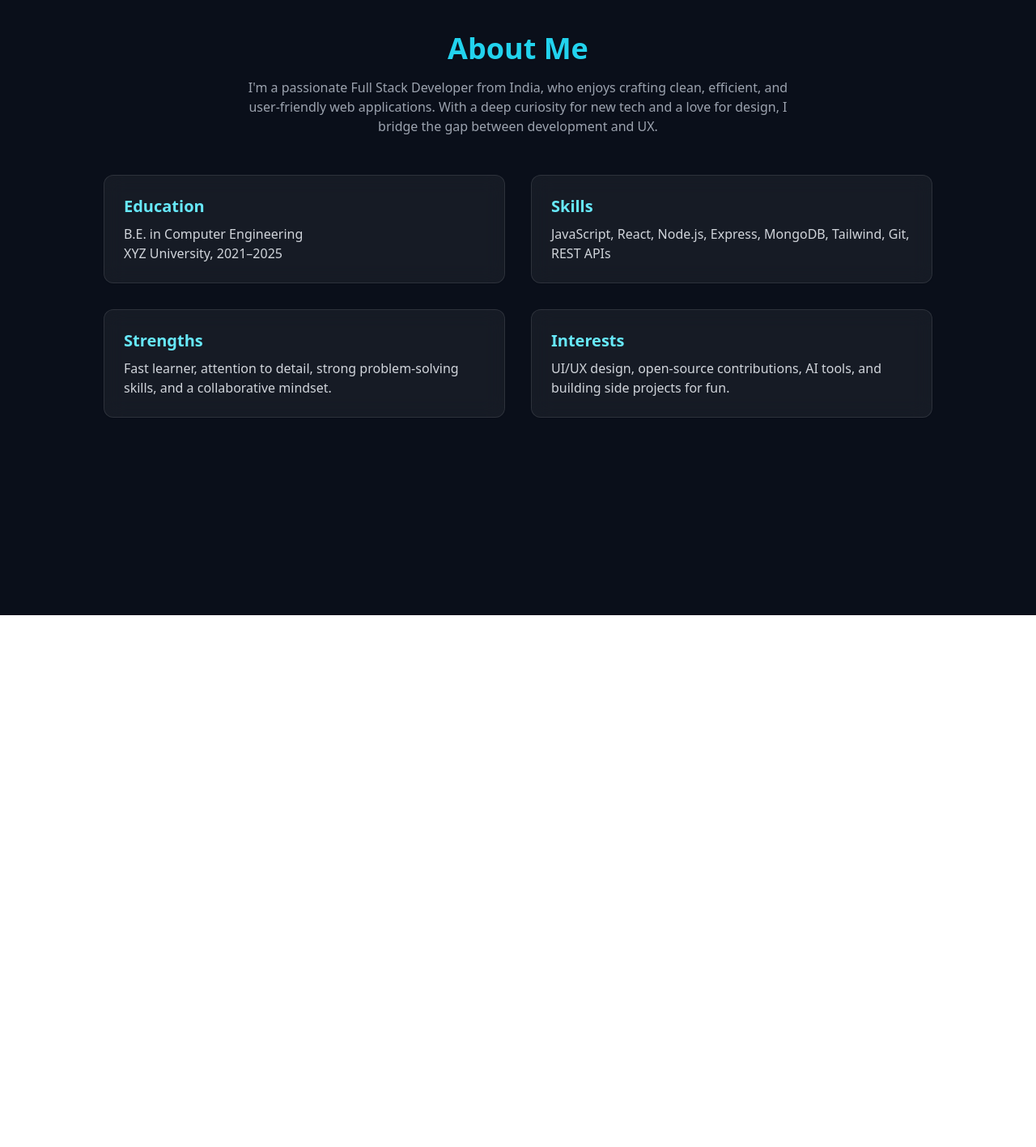
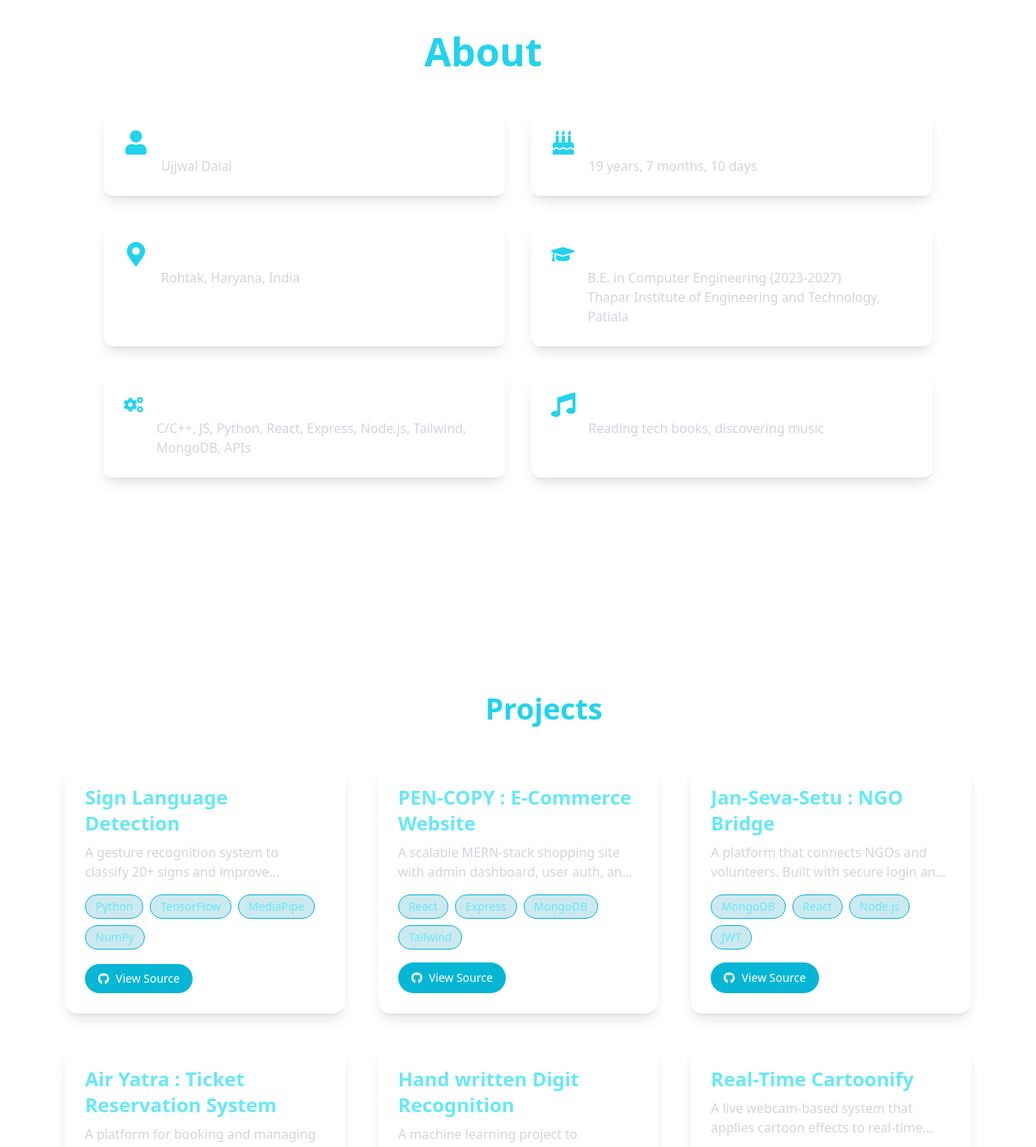
Before and after one commit to ujjwaldalal7/Web-Portfolio, a React (Vite) app: page / in a window 1280 px wide. Shown: the part 840-2257 px from the top of the page at 81% size. Before the commit the page ends 1600 px from the top, so only its background shows below. Built offline with nearby package versions, Linux system fonts and the light colour scheme.

Commit message:
About and Projects section

```diff
--- a/package.json
+++ b/package.json
@@ -15,6 +15,7 @@
     "lucide-react": "^0.523.0",
     "react": "^19.1.0",
     "react-dom": "^19.1.0",
+    "react-icons": "^5.5.0",
     "react-intersection-observer": "^9.16.0",
     "react-particles": "^2.12.2",
     "react-router-dom": "^7.6.2",
--- a/src/App.jsx
+++ b/src/App.jsx
@@ -3,6 +3,7 @@ import Navbar from "./components/Navbar";
 import ParticlesBackground from "./components/ParticlesBackground";
 import Home from "./pages/Home";
 import About from "./pages/About";
+import Projects from "./pages/Projects";
 
 function App() {
   return (
@@ -17,6 +18,10 @@ function App() {
       <Element name="about">
         <About />
       </Element>
+
+      <Element name="projects">
+        <Projects />
+      </Element>
     </div>
   );
 }
--- a/src/pages/About.jsx
+++ b/src/pages/About.jsx
@@ -1,80 +1,88 @@
-import { motion } from "framer-motion";
+import { FaUser, FaBirthdayCake, FaMapMarkerAlt, FaGraduationCap, FaCogs, FaMusic } from "react-icons/fa";
+import { useEffect, useState } from "react";
+
+const calculateAge = (dob) => {
+  const birthDate = new Date(dob);
+  const today = new Date();
+  let years = today.getFullYear() - birthDate.getFullYear();
+  let months = today.getMonth() - birthDate.getMonth();
+  let days = today.getDate() - birthDate.getDate();
+
+  if (days < 0) {
+    months--;
+    days += new Date(today.getFullYear(), today.getMonth(), 0).getDate();
+  }
+  if (months < 0) {
+    years--;
+    months += 12;
+  }
+
+  return `${years} years, ${months} months, ${days} days`;
+};
 
 export default function About() {
+  const [age, setAge] = useState("");
+
+  useEffect(() => {
+    setAge(calculateAge("2005-11-16"));
+  }, []);
+
+  const data = [
+    {
+      title: "Full Name",
+      value: "Ujjwal Dalal",
+      icon: <FaUser className="text-3xl text-cyan-400" />,
+    },
+    {
+      title: "Age",
+      value: age,
+      icon: <FaBirthdayCake className="text-3xl text-cyan-400" />,
+    },
+    {
+      title: "Location",
+      value: "Rohtak, Haryana, India",
+      icon: <FaMapMarkerAlt className="text-3xl text-cyan-400" />,
+    },
+    {
+      title: "Education",
+      value: "B.E. in Computer Engineering (2023-2027)\nThapar Institute of Engineering and Technology, Patiala",
+      icon: <FaGraduationCap className="text-3xl text-cyan-400" />,
+    },
+    {
+      title: "Skills",
+      value:
+        "C/C++, JS, Python, React, Express, Node.js, Tailwind, MongoDB, APIs",
+      icon: <FaCogs className="text-3xl text-cyan-400" />,
+    },
+    {
+      title: "Hobbies",
+      value: "Reading tech books, discovering music",
+      icon: <FaMusic className="text-3xl text-cyan-400" />,
+    },
+  ];
+
   return (
-    <section id="about" className="min-h-screen px-6 py-20 bg-[#0a0f1a] text-white">
-      <div className="max-w-5xl mx-auto text-center">
-        {/* Section Header */}
-        <motion.h2
-          initial={{ opacity: 0, y: 20 }}
-          animate={{ opacity: 1, y: 0 }}
-          transition={{ duration: 0.6 }}
-          className="text-4xl font-bold mb-4 text-cyan-400"
-        >
-          About Me
-        </motion.h2>
-        <motion.p
-          initial={{ opacity: 0 }}
-          animate={{ opacity: 1 }}
-          transition={{ delay: 0.3, duration: 0.8 }}
-          className="text-gray-400 max-w-2xl mx-auto mb-12"
-        >
-          I'm a passionate Full Stack Developer from India, who enjoys crafting
-          clean, efficient, and user-friendly web applications. With a deep
-          curiosity for new tech and a love for design, I bridge the gap between
-          development and UX.
-        </motion.p>
+    <section id="about" className="min-h-screen py-20 px-4  text-white">
+      <div className="max-w-5xl mx-auto">
+        <h2 className="text-4xl sm:text-5xl font-bold text-center mb-12">
+          <span className="text-cyan-400">About</span> Me
+        </h2>
 
-        {/* Info Cards */}
-        <div className="grid md:grid-cols-2 gap-8 text-left">
-          <motion.div
-            initial={{ opacity: 0, x: -20 }}
-            whileInView={{ opacity: 1, x: 0 }}
-            transition={{ duration: 0.6 }}
-            className="bg-white/5 backdrop-blur-md border border-white/10 p-6 rounded-xl shadow-sm"
-          >
-            <h3 className="text-xl font-semibold text-cyan-300 mb-2">Education</h3>
-            <p className="text-gray-300">
-              B.E. in Computer Engineering<br />
-              XYZ University, 2021–2025
-            </p>
-          </motion.div>
-
-          <motion.div
-            initial={{ opacity: 0, x: 20 }}
-            whileInView={{ opacity: 1, x: 0 }}
-            transition={{ duration: 0.6 }}
-            className="bg-white/5 backdrop-blur-md border border-white/10 p-6 rounded-xl shadow-sm"
-          >
-            <h3 className="text-xl font-semibold text-cyan-300 mb-2">Skills</h3>
-            <p className="text-gray-300">
-              JavaScript, React, Node.js, Express, MongoDB, Tailwind, Git, REST APIs
-            </p>
-          </motion.div>
-
-          <motion.div
-            initial={{ opacity: 0, x: -20 }}
-            whileInView={{ opacity: 1, x: 0 }}
-            transition={{ duration: 0.6 }}
-            className="bg-white/5 backdrop-blur-md border border-white/10 p-6 rounded-xl shadow-sm"
-          >
-            <h3 className="text-xl font-semibold text-cyan-300 mb-2">Strengths</h3>
-            <p className="text-gray-300">
-              Fast learner, attention to detail, strong problem-solving skills, and a collaborative mindset.
-            </p>
-          </motion.div>
-
-          <motion.div
-            initial={{ opacity: 0, x: 20 }}
-            whileInView={{ opacity: 1, x: 0 }}
-            transition={{ duration: 0.6 }}
-            className="bg-white/5 backdrop-blur-md border border-white/10 p-6 rounded-xl shadow-sm"
-          >
-            <h3 className="text-xl font-semibold text-cyan-300 mb-2">Interests</h3>
-            <p className="text-gray-300">
-              UI/UX design, open-source contributions, AI tools, and building side projects for fun.
-            </p>
-          </motion.div>
+        <div className="grid md:grid-cols-2 gap-8">
+          {data.map((item, index) => (
+            <div
+              key={index}
+              className="flex items-start gap-4 p-6 border border-white/10 bg-white/5 rounded-xl shadow-lg backdrop-blur-md hover:scale-[1.02] transition duration-300"
+            >
+              {item.icon}
+              <div>
+                <h3 className="text-lg font-semibold text-white mb-1">
+                  {item.title}
+                </h3>
+                <p className="text-gray-300 whitespace-pre-line">{item.value}</p>
+              </div>
+            </div>
+          ))}
         </div>
       </div>
     </section>
--- /dev/null
+++ b/src/pages/Projects.jsx
@@ -0,0 +1,118 @@
+import { motion } from "framer-motion";
+import { FaGithub, FaExternalLinkAlt } from "react-icons/fa";
+
+const projects = [
+  {
+    title: "Sign Language Detection",
+    description:
+      "A gesture recognition system to classify 20+ signs and improve accessibility.",
+    tech: ["Python", "TensorFlow", "MediaPipe", "NumPy"],
+    source: "https://github.com/ujjwaldalal7/AI-Project",
+    demo: "#", // or real deployment link
+  },
+  {
+    title: "PEN-COPY : E-Commerce Website",
+    description:
+      "A scalable MERN-stack shopping site with admin dashboard, user auth, and order tracking.",
+    tech: ["React", "Express", "MongoDB", "Tailwind"],
+    source: "https://github.com/ujjwaldalal7/PEN-COPY",
+    demo: "https://pen-copy.vercel.app/",
+  },
+  {
+    title: "Jan-Seva-Setu : NGO Bridge",
+    description:
+      "A platform that connects NGOs and volunteers. Built with secure login and dashboard features.",
+    tech: ["MongoDB", "React", "Node.js", "JWT"],
+    source: "https://github.com/ujjwaldalal7/jan-seva-setu",
+    demo: "https://jan-seva-setu.vercel.app/",
+  },
+  {
+    title: "Air Yatra : Ticket Reservation System",
+    description:
+      "A platform for booking and managing flight tickets with real-time availability. Secure user authentication and admin dashboard.",
+    tech: ["SQL", "React", "Node.js", "Tailwind"],
+    source: "https://github.com/ujjwaldalal7/Air-Yatra",
+    demo: "#",
+  },
+  {
+    title: "Hand written Digit Recognition",
+    description:
+      "A machine learning project to recognize handwritten digits using neural networks.",
+    tech: ["Python", "TensorFlow", "Keras", "Scikit-learn"],
+    source: "https://github.com/ujjwaldalal7/ELC-III",
+    demo: "#",
+  },
+  {
+  title: "Real-Time Cartoonify",
+  description:
+    "A live webcam-based system that applies cartoon effects to real-time video using adaptive contrast, edge detection, and quantization techniques.",
+  tech: ["MATLAB", "Image Processing", "Canny Edge", "Bilateral Filter"],
+  source: "https://github.com/ujjwaldalal7/ELC-IV",
+  demo: "#",
+}];
+
+export default function Projects() {
+  return (
+    <section id="projects" className="scroll-mt-24 min-h-screen px-6 md:px-20 py-24">
+
+      <h2 className="text-4xl font-bold text-center mb-12">
+        My <span className="text-cyan-400">Projects</span>
+      </h2>
+
+      <div className="grid gap-10 md:grid-cols-2 lg:grid-cols-3">
+        {projects.map((project, index) => (
+          <motion.div
+  key={index}
+  initial={{ opacity: 0, y: 30 }}
+  whileInView={{ opacity: 1, y: 0 }}
+  transition={{ duration: 0.6, delay: index * 0.1 }}
+  viewport={{ once: true }}
+  className="bg-white/10 border border-white/20 backdrop-blur-lg rounded-2xl p-6 shadow-lg hover:scale-[1.02] transition-transform duration-300 flex flex-col"
+>
+  <div>
+    <h3 className="text-2xl font-bold text-cyan-300 mb-2 line-clamp-2">
+      {project.title}
+    </h3>
+    <p className="text-gray-300 mb-4 line-clamp-2">
+      {project.description}
+    </p>
+    <div className="flex flex-wrap gap-2 mb-4">
+      {project.tech.slice(0, 4).map((tech, i) => (
+        <span
+          key={i}
+          className="bg-cyan-600/20 border border-cyan-500 text-sm px-3 py-1 rounded-full text-cyan-300"
+        >
+          {tech}
+        </span>
+      ))}
+    </div>
+  </div>
+  <div className="mt-auto flex space-x-4">
+    <a
+      href={project.source}
+      target="_blank"
+      rel="noopener noreferrer"
+      className="text-sm bg-cyan-500 hover:bg-cyan-600 transition px-4 py-2 rounded-full font-medium flex items-center space-x-2"
+    >
+      <FaGithub />
+      <span>View Source</span>
+    </a>
+    {project.demo !== "#" && (
+      <a
+        href={project.demo}
+        target="_blank"
+        rel="noopener noreferrer"
+        className="text-sm bg-white/10 hover:bg-white/20 border border-white px-4 py-2 rounded-full font-medium flex items-center space-x-2"
+      >
+        <FaExternalLinkAlt />
+        <span>Live Demo</span>
+      </a>
+    )}
+  </div>
+</motion.div>
+
+        ))}
+      </div>
+    </section>
+  );
+}
```
Also changed, not shown: src/components/Navbar.jsx (+27 -24 lines), 1 other file (tests, documents, lock files or other folders).
